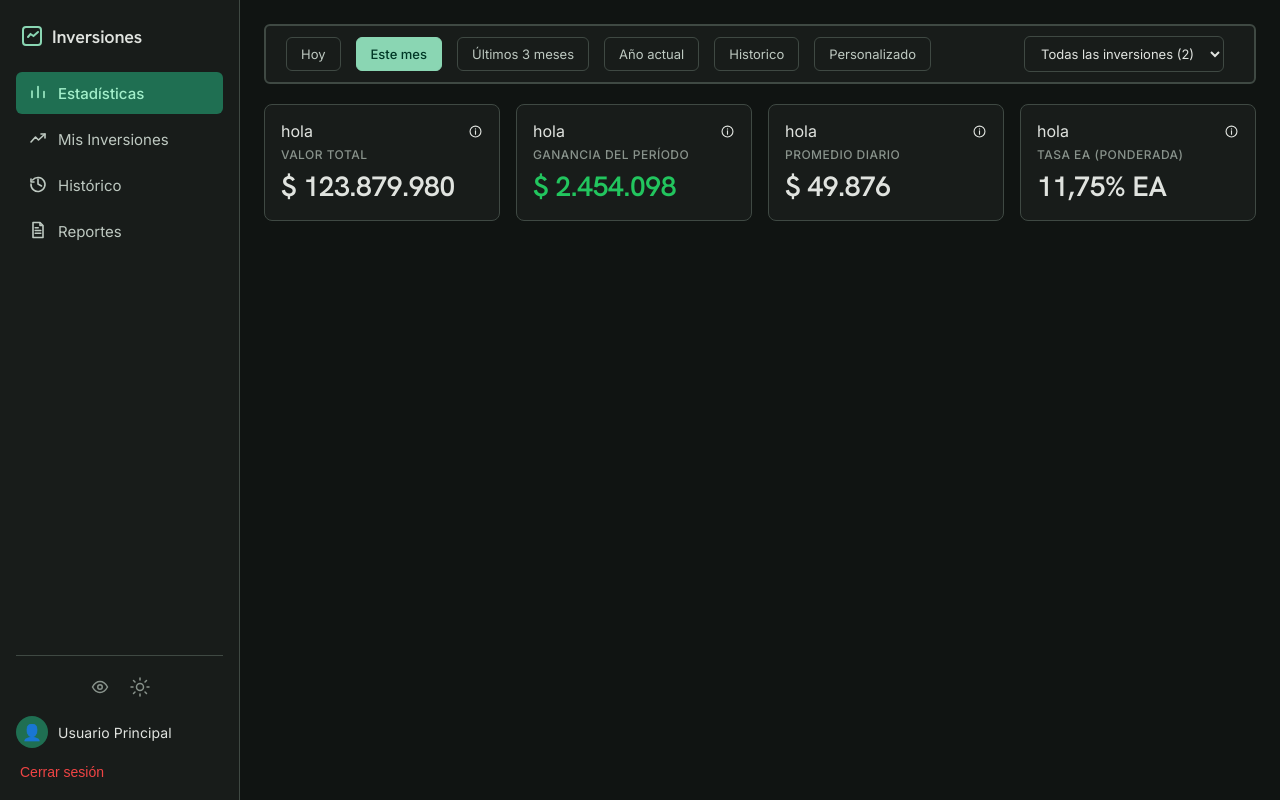
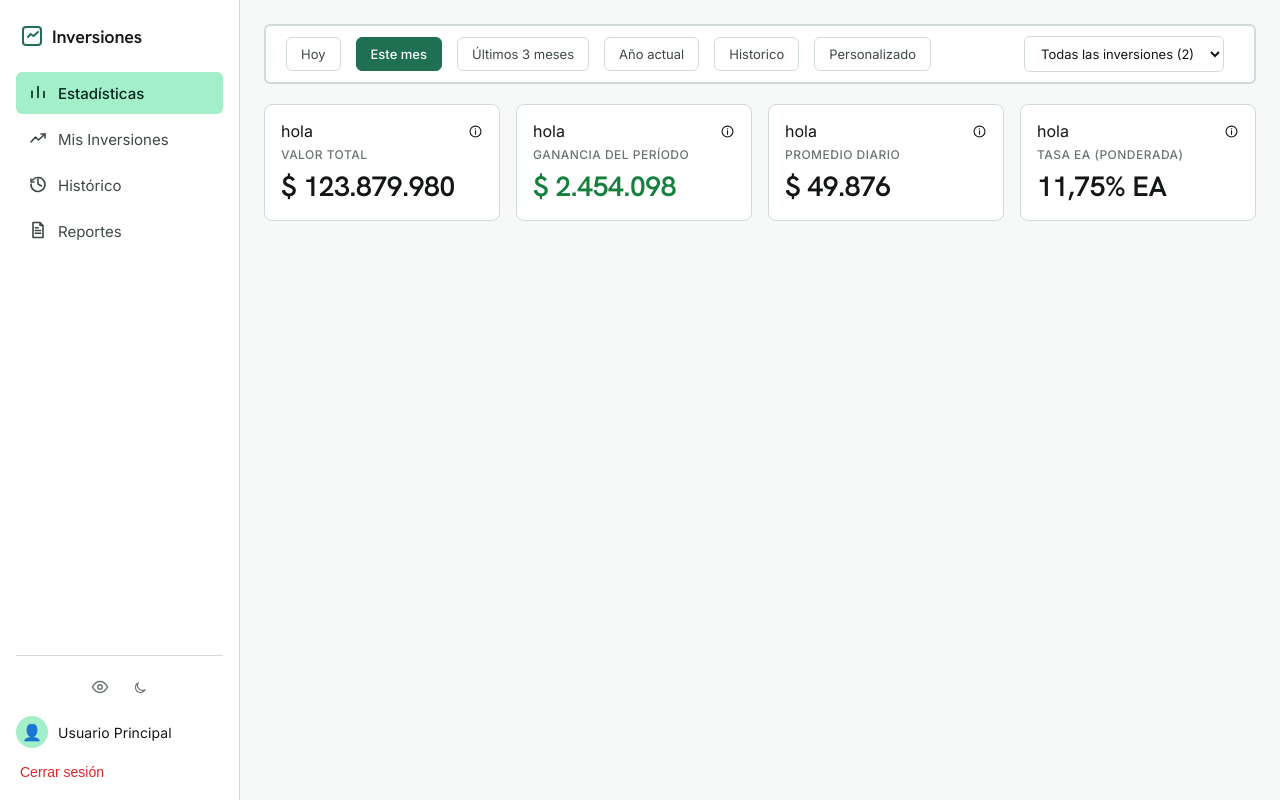
Before and after one commit to Lamsu1505/inversiones-frontend, an Angular app: page /dashboard in a window 1280 px wide. Built offline with nearby package versions, Linux system fonts and the light colour scheme.

Commit message:
Dark theme applied

```diff
--- /dev/null
+++ b/src/app/core/services/theme.service.ts
@@ -0,0 +1,37 @@
+import { Injectable, effect, signal } from '@angular/core';
+
+export type Theme = 'light' | 'dark';
+
+const STORAGE_KEY = 'inversiones-theme';
+
+@Injectable({ providedIn: 'root' })
+export class ThemeService {
+  private readonly _theme = signal<Theme>(this.resolveInitialTheme());
+  readonly theme = this._theme.asReadonly();
+
+  constructor() {
+    // Cada vez que cambia el signal: se refleja en el <html> y se persiste.
+    effect(() => {
+      const theme = this._theme();
+      document.documentElement.dataset['theme'] = theme;
+      localStorage.setItem(STORAGE_KEY, theme);
+    });
+  }
+
+  toggle(): void {
+    this._theme.update((current) => (current === 'dark' ? 'light' : 'dark'));
+  }
+
+  set(theme: Theme): void {
+    this._theme.set(theme);
+  }
+
+  private resolveInitialTheme(): Theme {
+    const stored = localStorage.getItem(STORAGE_KEY);
+    if (stored === 'light' || stored === 'dark') {
+      return stored; // la elección explícita del usuario manda
+    }
+    // Sin preferencia guardada: respetar la del sistema operativo.
+    return window.matchMedia('(prefers-color-scheme: dark)').matches ? 'dark' : 'light';
+  }
+}
--- a/src/app/layout/shell/sidebar/sidebar.component.html
+++ b/src/app/layout/shell/sidebar/sidebar.component.html
@@ -45,13 +45,12 @@
       <button
         type="button"
         class="sidebar__icon-btn"
-        title="Tema oscuro fijo — no configurable"
-        aria-label="Tema oscuro fijo"
-      >
-        <span aria-hidden="true">
-          <app-icon [name]="'sun'" [size]="20" />
-        </span>
-      </button>
+        [attr.aria-pressed]="themeService.theme() === 'dark'"
+        [attr.aria-label]="themeService.theme() === 'dark' ? 'Cambiar a tema claro' : 'Cambiar a tema oscuro'"
+        (click)="toggleTheme()"
+          >
+          <app-icon [name]="themeService.theme() === 'dark' ? 'sun' : 'moon'" [size]="16" />
+        </button>
     </div>
 
     <div class="sidebar__user">
--- a/src/app/layout/shell/sidebar/sidebar.component.ts
+++ b/src/app/layout/shell/sidebar/sidebar.component.ts
@@ -1,6 +1,7 @@
 import { ChangeDetectionStrategy, Component, inject, signal } from '@angular/core';
 import { Router, RouterLink, RouterLinkActive } from '@angular/router';
 import { IconName, IconComponent } from '../../../shared/components/icon/icon.component';
+import { ThemeService } from '../../../core/services/theme.service';
 
 interface NavItem {
   label: string;
@@ -39,4 +40,12 @@ export class SidebarComponent {
     console.log('Logout stub — pendiente de AuthService');
     this.router.navigateByUrl('/login');
   }
+
+
+  protected readonly themeService = inject(ThemeService);
+
+  protected toggleTheme(): void {
+    console.log('SidebarComponent.toggleTheme()');
+    this.themeService.toggle();
+  }
 }
--- a/src/index.html
+++ b/src/index.html
@@ -1,6 +1,20 @@
 <!doctype html>
 <html lang="en">
 <head>
+  <script>
+  (function () {
+    try {
+      var stored = localStorage.getItem('inversiones-theme');
+      var theme = stored === 'light' || stored === 'dark'
+        ? stored
+        : (window.matchMedia('(prefers-color-scheme: dark)').matches ? 'dark' : 'light');
+      document.documentElement.dataset.theme = theme;
+    } catch (e) {
+      document.documentElement.dataset.theme = 'light';
+    }
+  })();
+  </script>
+
   <meta charset="utf-8">
   <title>InversionesFrontend</title>
   <base href="/">
--- a/src/styles/tokens.css
+++ b/src/styles/tokens.css
@@ -1,20 +1,61 @@
 /**
  * Design tokens — fuente de verdad para colores, tipografía y espaciado.
  *
- * Basado en el sistema de diseño generado en Stitch (DESIGN.md).
- * Cualquier ajuste de color/tipografía/espaciado se hace AQUI, nunca
- * hardcodeado dentro de un componente.
- *
- * Este archivo se registra como estilo global independiente en angular.json
- * (no se importa vía @import de Sass) para que sea CSS puro, sin build step.
+ * TEMA: los valores en :root son el tema CLARO (default).
+ * El tema OSCURO vive en [data-theme='dark'], aplicado sobre <html>
+ * por ThemeService (y por el script inline de index.html antes del paint).
  */
 
 :root {
-  /* ---------- Superficies (de más oscuro a más claro) ---------- */
-  --color-bg: #101412;             /* fondo de la app */
-  --color-surface: #181c1a;        /* superficie base */
-  --color-surface-elevated: #1c211e; /* tarjetas, modales */
-  --color-surface-hover: #272b28;  /* hover / estados activos */
+  /* ---------- Superficies (tema claro) ---------- */
+  --color-bg: #f6f9f7;
+  --color-surface: #ffffff;
+  --color-surface-elevated: #ffffff;
+  --color-surface-hover: #e9efeb;
+
+  /* ---------- Bordes ---------- */
+  --color-border: #d2dcd6;
+  --color-border-focus: #1f6f52;
+
+  /* ---------- Texto ---------- */
+  --color-text-primary: #131714;
+  --color-text-secondary: #3f4943;
+  --color-text-muted: #6b756e;
+
+  /* ---------- Marca / acento ---------- */
+  --color-primary: #1f6f52;
+  --color-primary-hover: #17583f;
+  --color-on-primary: #ffffff;
+  --color-primary-container: #a2efca;
+  --color-on-primary-container: #00281a;
+  --color-primary-contrast: var(--color-on-primary);
+
+  /* ---------- Semántica financiera ---------- */
+  /* Tonos más oscuros que en dark mode: #22c55e sobre blanco no pasa contraste AA */
+  --color-profit: #15803d;
+  --color-loss: #dc2626;
+
+  /* ---------- Tipografía ---------- */
+  --font-heading: 'Hanken Grotesk', sans-serif;
+  --font-body: 'Inter', sans-serif;
+
+  /* ---------- Forma ---------- */
+  --radius-sm: 0.25rem;
+  --radius-md: 0.375rem;
+  --radius-lg: 0.5rem;
+
+  /* ---------- Densidad ---------- */
+  --row-height: 40px;
+  --row-height-compact: 36px;
+  --spacing-unit: 4px;
+}
+
+[data-theme='dark'] {
+  /* ---------- Superficies (tema oscuro — tus valores actuales) ---------- */
+  --color-bg: #101412;
+  --color-surface: #181c1a;
+  --color-surface-elevated: #1c211e;
+  --color-surface-hover: #272b28;
 
   /* ---------- Bordes ---------- */
   --color-border: #3f4943;
@@ -28,30 +69,13 @@
   /* ---------- Marca / acento ---------- */
   --color-primary: #8ad6b3;
   --color-primary-hover: #a5f3ce;
-  --color-on-primary: #003826;         /* texto sobre fondo primary */
+  --color-on-primary: #003826;
   --color-primary-container: #1f6f52;
   --color-on-primary-container: #a2efca;
-    --color-primary-contrast: var(--color-on-primary);
-
 
   /* ---------- Semántica financiera ---------- */
   --color-profit: #22c55e;
   --color-loss: #ef4444;
-
-  /* ---------- Tipografía ---------- */
-  --font-heading: 'Hanken Grotesk', sans-serif;
-  --font-body: 'Inter', sans-serif;
-
-  /* ---------- Forma ---------- */
-  --radius-sm: 0.25rem;   /* 4px  — inputs, botones, chips */
-  --radius-md: 0.375rem;  /* 6px  — iconos contenedores */
-  --radius-lg: 0.5rem;    /* 8px  — tarjetas, modales */
-
-  /* ---------- Densidad ---------- */
-  --row-height: 40px;
-  --row-height-compact: 36px;
-  --spacing-unit: 4px;
-
 }
 
 * {
@@ -66,3 +90,12 @@ html, body {
   color: var(--color-text-primary);
   font-family: var(--font-body);
 }
+
+/* apple-design §14: los cambios de tema no deben ser saltos bruscos de brillo. */
+html {
+  transition: background-color 240ms ease, color 240ms ease;
+}
+
+@media (prefers-reduced-motion: reduce) {
+  html { transition: none; }
+}
```
